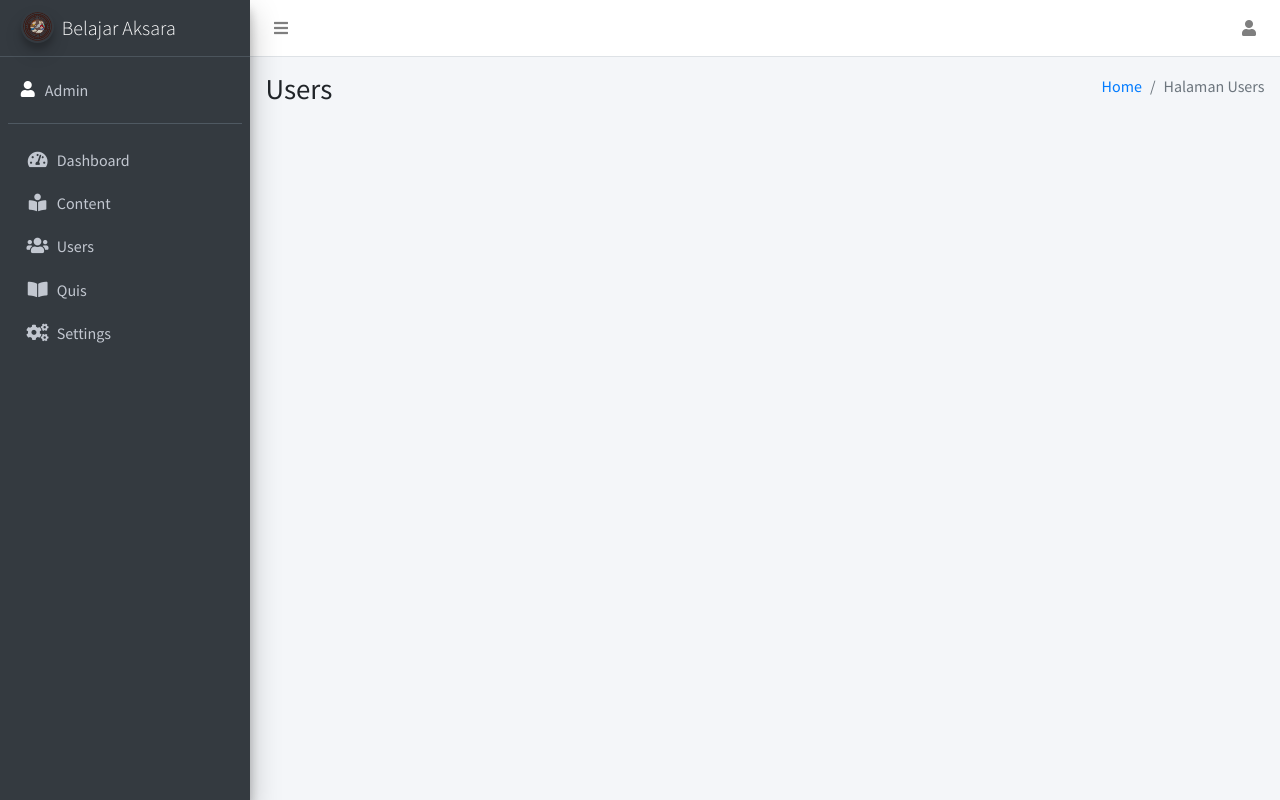
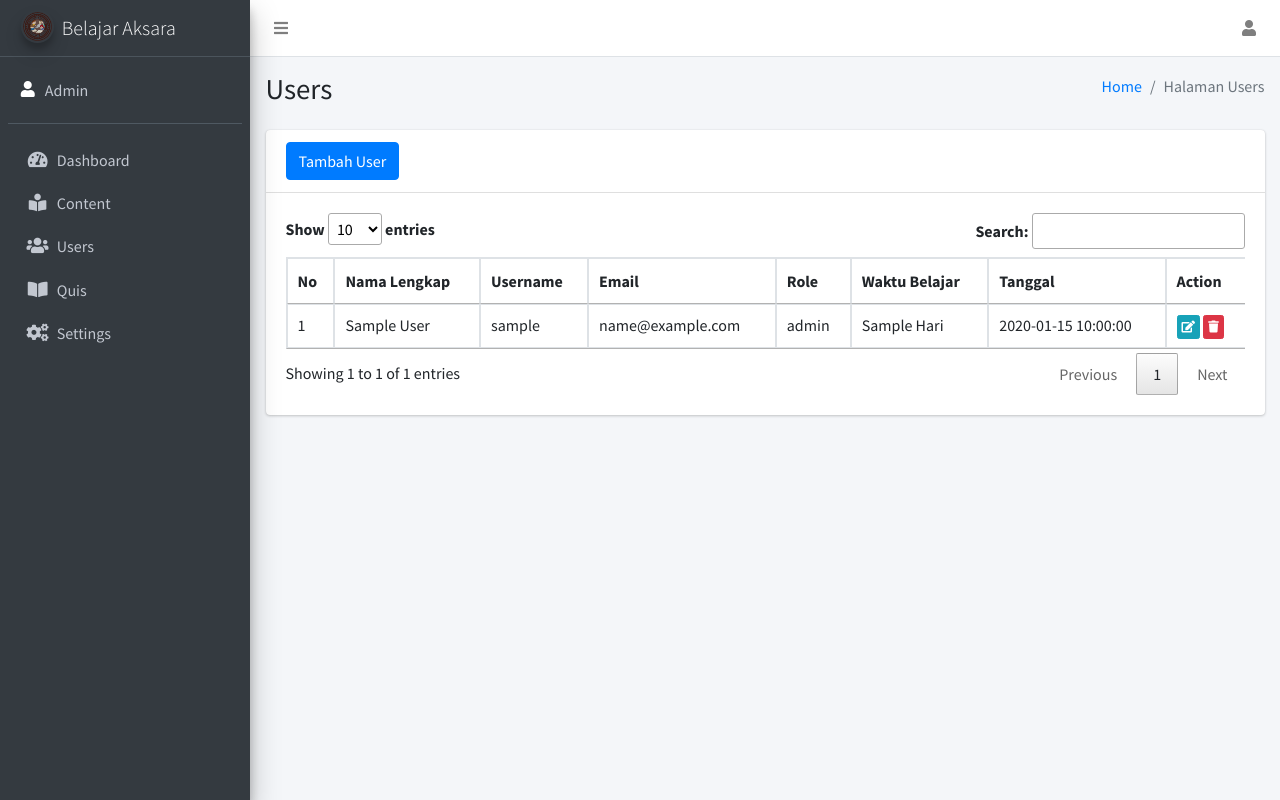
Before and after one commit to rizkyadiryanto14/backend_aksara, a CodeIgniter app: page /database/admin/users in a window 1280 px wide. Run offline with CodeIgniter, Linux system fonts and the light colour scheme; tables that the repository leaves empty or names only in its code hold one stand-in row (values such as "Sample post"); some libraries are stand-ins or nearby versions.

Commit message:
feat : update halaman users dan kuis

```diff
--- a/application/config/routes.php
+++ b/application/config/routes.php
@@ -66,5 +66,10 @@ $route['content/create']    = 'Content/create';
 $route['admin/addcontent_view'] = 'Content/addview_content';
 $route['content/upload_image'] = 'Content/upload_image';
 
-$route['admin/users']			= 'Users';
-$route['admin/kuis']			= 'Kuis';
+$route['admin/users']           = 'Users';
+$route['admin/kuis']            = 'Kuis';
+$route['admin/settings']        = 'Settings';
+
+$route['admin/insert_users']    = 'Users/insert';
+$route['admin/get_data_users']  = 'Users/get_data_users';
+$route['admin/delete_users/(:num)']    = 'Users/delete/$1';
--- a/application/controllers/Users.php
+++ b/application/controllers/Users.php
@@ -1,10 +1,15 @@
 <?php
+
+/**
+ * @property $User_model
+ */
 
 class Users extends CI_Controller
 {
 	public function __construct()
 	{
 		parent::__construct();
+		$this->load->model('User_model');
 	}
 
 	/**
@@ -12,7 +17,80 @@ class Users extends CI_Controller
 	 */
 	public function index(): void
 	{
-		$data = [];
+		$data = [
+			'users'		=> $this->User_model->get_all_user()
+		];
 		$this->load->view('admin/users', $data);
 	}
+
+	public function get_data_users(): void
+	{
+		$fetch_data = $this->User_model->make_datatables();
+		if (is_array($fetch_data)) {
+			$data = array();
+			$no = 1;
+			foreach ($fetch_data as $row) {
+				$sub_array = array();
+				$sub_array[] = $no++;
+				$sub_array[] = $row->nama;
+				$sub_array[] = $row->username;
+				$sub_array[] = $row->email;
+				$sub_array[] = $row->role;
+				$sub_array[] = $row->waktu_belajar . ' Hari';
+				$sub_array[] = $row->tanggal_registrasi;
+				$sub_array[] = '<a href="' . site_url('belanja/update_view/' . $row->id_users) . '" class="btn btn-info btn-xs update"><i class="fa fa-edit"></i></a>
+                     <a href="' . site_url('admin/delete_users/' . $row->id_users) . '" onclick="return confirm(\'Apakah anda yakin?\')" class="btn btn-danger btn-xs delete"><i class="fa fa-trash"></i></a>';
+				$data[] = $sub_array;
+			}
+			$output = array(
+				"draw" => isset($_POST["draw"]) ? intval($_POST["draw"]) : 0, // Periksa apakah 'draw' ada
+				"recordsTotal" => $this->User_model->get_all_data(),
+				"recordsFiltered" => $this->User_model->get_filtered_data(),
+				"data" => $data
+			);
+			echo json_encode($output);
+		} else {
+			echo "Error: Fetch data is not an array.";
+		}
+	}
+
+	function insert()
+	{
+		$data = [
+			'username'			=> $this->input->post('username'),
+			'nama'				=> $this->input->post('nama_lengkap'),
+			'email'				=> $this->input->post('email'),
+			'role'				=> $this->input->post('role'),
+			'password'			=> password_hash($this->input->post('password'), PASSWORD_DEFAULT),
+			'tanggal_registrasi' => date('Y-m-d')
+		];
+
+
+		$insert = $this->User_model->insert_user($data);
+
+		if ($insert) {
+			$this->session->set_flashdata('sukses', 'Data User Berhasil Di Tambahkan');
+		} else {
+			$this->session->set_flashdata('gagal', 'Data User Gagal Di Tambahkan');
+		}
+
+		redirect(base_url('admin/users'));
+	}
+
+	function update($id_users)
+	{
+	}
+
+	function delete($id_users)
+	{
+		$delete_users = $this->User_model->delete_users($id_users);
+
+		if ($delete_users) {
+			$this->session->set_flashdata('sukses', 'Data Users Berhasil Dihapus');
+		} else {
+			$this->session->set_flashdata('gagal', 'Data Users Gagal Dihapus');
+		}
+
+		redirect(base_url('admin/users'));
+	}
 }
--- a/application/models/User_model.php
+++ b/application/models/User_model.php
@@ -29,4 +29,51 @@ class User_model extends CI_Model
     {
         return $this->db->get_where('users', array('username' => $username))->row_array();
     }
+
+    function delete_users($id_users)
+    {
+        $this->db->where('id_users', $id_users);
+        return $this->db->delete('users');
+    }
+
+    function make_query(): void
+    {
+        $this->db->select('*')
+            ->from("users");
+        if (isset($_POST["search"]["value"])) {
+            $this->db->like("username", $_POST["search"]["value"]);
+            $this->db->or_like("email", $_POST["search"]["value"]);
+        }
+        if (isset($_POST["order"])) {
+            $this->db->order_by($_POST['order']['0']['column'], $_POST['order']['0']['dir']);
+        } else {
+            $this->db->order_by('id_users', 'DESC');
+        }
+    }
+
+    public function make_datatables()
+    {
+        $this->make_query();
+        if (isset($_POST["length"]) && $_POST["length"] != -1) {
+            $this->db->limit($_POST['length'], $_POST['start']);
+        }
+        $query = $this->db->get();
+        return $query->result();
+        $query = $this->db->get();
+        return $query->num_rows();
+    }
+
+    function get_filtered_data()
+    {
+        $this->make_query();
+        $query = $this->db->get();
+        return $query->num_rows();
+    }
+
+    function get_all_data()
+    {
+        $this->db->select("*");
+        $this->db->from("users");
+        return $this->db->count_all_results();
+    }
 }
--- a/application/views/admin/content.php
+++ b/application/views/admin/content.php
@@ -1,7 +1,5 @@
 <?php $this->load->view('templates/header'); ?>
-
 <?php $this->load->view('templates/navbar'); ?>
-
 <?php $this->load->view('templates/sidebar'); ?>
 
 <div class="content-wrapper">
@@ -84,7 +82,7 @@
                 },
                 {
                     "data": null,
-                    "defaultContent": "<button class='btn btn-warning btn-edit'>Edit</button> <button class='btn btn-danger btn-delete'>Delete</button>"
+                    "defaultContent": "<button class='btn btn-warning btn-edit btn-sm'><i class=\"fas fa-edit\"></i></button> <button class='btn btn-danger btn-delete btn-sm'><i class=\"fas fa-trash\"></i></button>"
                 }
             ]
         });
--- a/application/views/admin/users.php
+++ b/application/views/admin/users.php
@@ -25,10 +25,104 @@
 
 	<section class="content">
 		<div class="container-fluid">
-
+			<div class="row">
+				<div class="col-md-12">
+					<div class="card">
+						<div class="card-header">
+							<button class="btn btn-primary" data-toggle="modal" data-target="#modaltambahuser">Tambah User</button>
+						</div>
+						<div class="card-body">
+							<div class="table-responsive">
+								<table id="users" class="table table-bordered">
+									<thead>
+										<tr>
+											<th>No</th>
+											<th>Nama Lengkap</th>
+											<th>Username</th>
+											<th>Email</th>
+											<th>Role</th>
+											<th>Waktu Belajar</th>
+											<th>Tanggal</th>
+											<th>Action</th>
+										</tr>
+									</thead>
+								</table>
+							</div>
+						</div>
+					</div>
+				</div>
+			</div>
 		</div>
 	</section>
-
 </div>
 
+<!-- modal tambah user -->
+
+<div class="modal fade" id="modaltambahuser">
+	<div class="modal-dialog">
+		<div class="modal-content">
+			<div class="modal-header">
+				<h3 class="modal-title">Form Tambah User</h3>
+			</div>
+			<form action="<?= base_url('admin/insert_users') ?>" method="POST">
+				<div class="modal-body">
+					<div class="form-group">
+						<label for="username">Username</label>
+						<input type="text" name="username" id="username" class="form-control" required>
+					</div>
+					<div class="form-group">
+						<label for="nama_lengkap">Nama Lengkap</label>
+						<input type="text" name="nama_lengkap" id="nama_lengkap" class="form-control" required>
+					</div>
+					<div class="form-group">
+						<label for="email">E-Mail</label>
+						<input type="text" name="email" id="email" class="form-control" required>
+					</div>
+					<div class="form-group">
+						<label for="password">Password</label>
+						<input type="password" name="password" id="password" class="form-control" required>
+					</div>
+					<div class="form-group">
+						<label for="role">Role</label>
+						<select name="role" id="role" class="form-control" required>
+							<option selected disabled>Pilih User Role</option>
+							<option value="admin">Admin</option>
+							<option value="user	">User</option>
+						</select>
+					</div>
+				</div>
+				<div class="modal-footer">
+					<button class="btn btn-secondary" data-dismiss="modal">Close</button>
+					<button class="btn btn-primary" type="submit">Simpan</button>
+				</div>
+			</form>
+		</div>
+	</div>
+</div>
+
+<!-- end modal tambah user -->
+
+
+
+<script src="https://code.jquery.com/jquery-3.6.0.min.js"></script>
+<!-- Masukkan DataTables JS di sini -->
+<script src="https://cdn.datatables.net/1.10.24/js/jquery.dataTables.min.js"></script>
+<script>
+	$(document).ready(function() {
+		var dataTable = $('#users').DataTable({
+			"processing": true,
+			"serverSide": true,
+			"order": [],
+			"ajax": {
+				url: "<?php echo base_url('admin/get_data_users'); ?>",
+				type: "POST"
+			},
+			"columnDefs": [{
+				"targets": [0, 1, 2, 3, 4, 5, 6, 7],
+				"orderable": false,
+			}],
+		});
+	});
+</script>
+
 <?php $this->load->view('templates/footer') ?>
--- a/application/views/templates/footer.php
+++ b/application/views/templates/footer.php
@@ -42,6 +42,32 @@
 <script src="https://cdn.datatables.net/buttons/2.2.2/js/buttons.html5.min.js"></script>
 <script src="https://cdn.datatables.net/buttons/2.2.2/js/buttons.print.min.js"></script>
 
+
+<script src="https://cdn.jsdelivr.net/npm/sweetalert2@11"></script>
+
+<?php if ($this->session->flashdata('sukses')) : ?>
+    <script>
+        Swal.fire({
+            title: 'Succes!',
+            text: '<?php echo $this->session->flashdata('sukses'); ?>',
+            icon: 'success',
+            confirmButtonText: 'OK'
+        });
+    </script>
+<?php endif; ?>
+
+<?php if ($this->session->flashdata('gagal')) : ?>
+    <script>
+        Swal.fire({
+            title: 'Wrong !',
+            text: '<?php echo $this->session->flashdata('gagal'); ?>',
+            icon: 'error',
+            confirmButtonText: 'OK'
+        });
+    </script>
+<?php endif; ?>
+
+
 </body>
 
 </html>
--- a/application/views/templates/sidebar.php
+++ b/application/views/templates/sidebar.php
@@ -48,7 +48,7 @@
                     </a>
                 </li>
                 <li class="nav-item">
-                    <a href="<?= base_url('') ?>" class="nav-link">
+                    <a href="<?= base_url('admin/settings') ?>" class="nav-link">
                         <i class="nav-icon fas fa-cogs"></i>
                         <p>Settings</p>
                     </a>
```
Also changed, not shown: application/views/admin/kuis.php (+22 -7 lines), application/controllers/Content.php (indentation only). Lines whose indentation alone changed are shown as unchanged.
